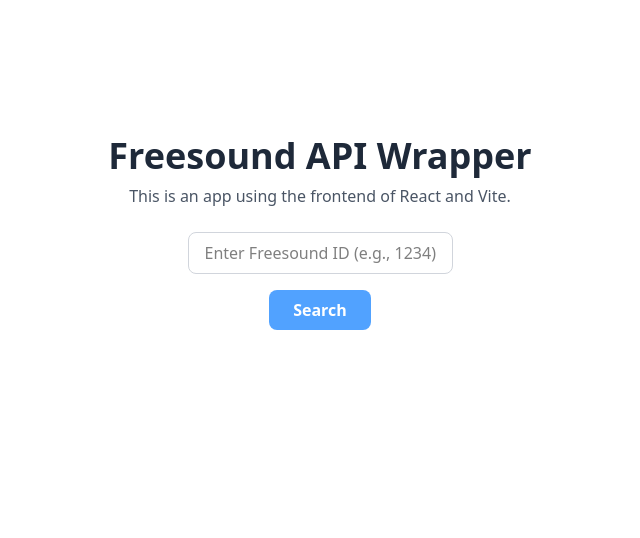
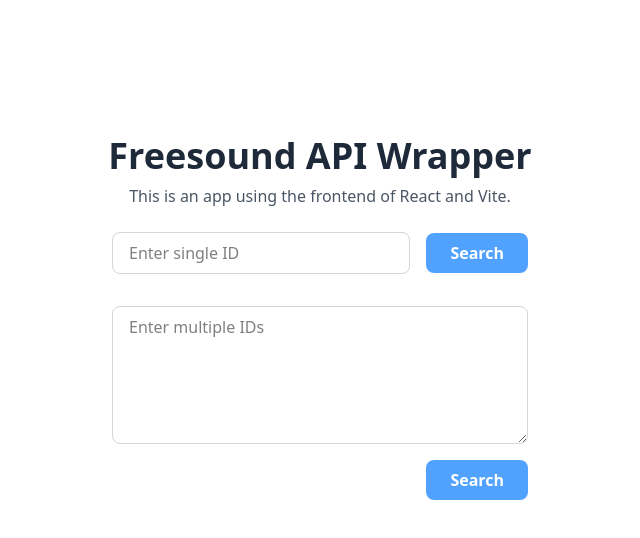
Before and after one commit to maseilertsen/freesoundApiGolang, a React (Vite) app in the folder frontend/freesound-client/: page / in a window 1280 px wide. Shown: the top 538 px of the page, without its empty margins (320-960 px from the left). Built offline with nearby package versions, Linux system fonts and the light colour scheme.

Commit message:
feat: multiline textfield

```diff
--- a/frontend/freesound-client/src/App.jsx
+++ b/frontend/freesound-client/src/App.jsx
@@ -3,6 +3,7 @@
 import Header from './components/Header.jsx'
 import QueryInput from './components/QueryInput.jsx'
 import ResultsDisplay from './components/ResultsDisplay.jsx'
+import MultilineInput from './components/MultilineInput.jsx'
 
 const API_BASE_URL = 'http://localhost:8080'
 
@@ -52,6 +53,7 @@
       <Header />
       {/* Pass handleSearch function down to QueryInput */}
       <QueryInput onSearch={handleSearch} />
+      <MultilineInput  />
       {/* Pass results down to ResultsDisplay */}
       <ResultsDisplay results={results} />
     </div>
--- /dev/null
+++ b/frontend/freesound-client/src/components/MultilineInput.jsx
@@ -0,0 +1,30 @@
+import React, { useState } from 'react';
+
+const MultilineInput = () => {
+  const [textAreaValue, setTextAreaValue] = useState('');
+
+  const handleChange = (event) => {
+    setTextAreaValue(event.target.value);
+  };
+
+  return (
+    <div className="flex flex-col gap-4 p-4 w-full max-w-md">
+      <textarea
+        id="multiline-text"
+        value={textAreaValue}
+        onChange={handleChange}
+        className="w-full px-4 py-2 border border-gray-300 rounded-lg focus:outline-none focus:ring-2 focus:ring-blue-500"
+        rows={5}
+        placeholder="Enter multiple IDs"
+      />
+      <button
+        type="submit"
+        className="self-end px-6 py-2 bg-blue-400 text-white font-semibold rounded-lg hover:bg-blue-650 transition-colors"
+      >
+        Search
+      </button>
+    </div>
+  );
+};
+
+export default MultilineInput;
--- a/frontend/freesound-client/src/components/QueryInput.jsx
+++ b/frontend/freesound-client/src/components/QueryInput.jsx
@@ -17,11 +17,11 @@
 
   return (
     // onSubmit connects to our handleSubmit function
-    <form onSubmit={handleSubmit} className="flex flex-col items-center gap-4 p-4">
+    <form onSubmit={handleSubmit} className="flex flex-row items-center gap-4 p-4 w-full max-w-md">
       <input
         type="text"
-        placeholder="Enter Freesound ID (e.g., 1234)"
-        className="w-full max-w-md px-4 py-2 border border-gray-300 rounded-lg focus:outline-none focus:ring-2 focus:ring-blue-500"
+        placeholder="Enter single ID"
+        className="flex-1 px-4 py-2 border border-gray-300 rounded-lg focus:outline-none focus:ring-2 focus:ring-blue-500"
         value={searchId} // The input always displays what's in our state
         onChange={(e) => setSearchId(e.target.value)} // onChange fires every time the user types a character
       />
```
